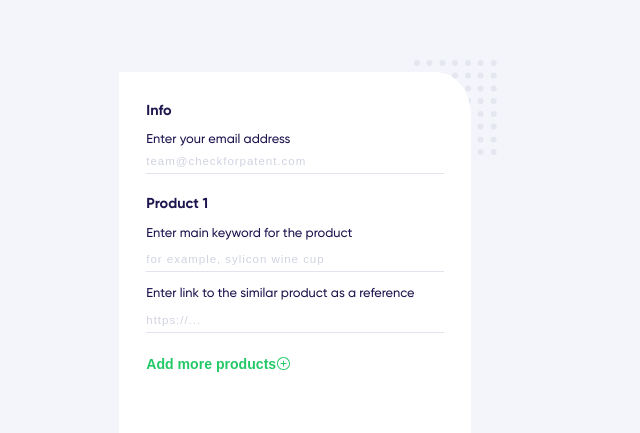
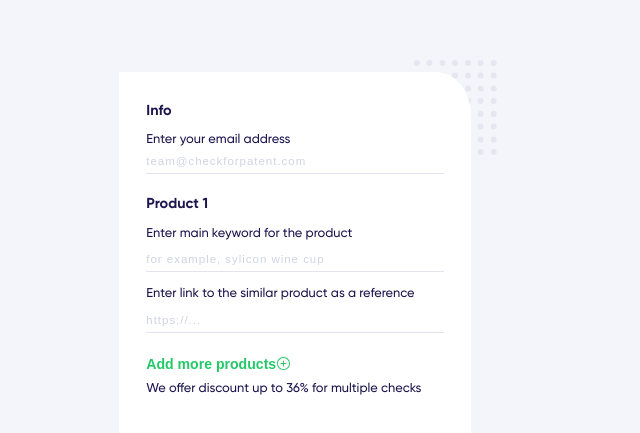
Before and after one commit to Chiga2030/testform, a React (Create React App) app: page / in a window 1280 px wide. Shown: the part 101-534 px from the top of the page, without its empty margins (332-972 px from the left). Built offline with nearby package versions, Linux system fonts and the light colour scheme.

Commit message:
added subtitle with style into AddProduct component

```diff
--- a/src/components/AddProducts/AddProducts.jsx
+++ b/src/components/AddProducts/AddProducts.jsx
@@ -1,13 +1,21 @@
+import classNames from 'classnames';
+
 import styles from './AddProducts.module.css';
 
-const AddProducts = () => (
+const AddProducts = props => (
   <>
     <button
       type="button"
-      className={styles.button}
+      className={classNames(
+        styles.button,
+        props.styles.addProductButtonMargin,
+      )}
     >
       Add more products
     </button>
+    <p className={props.styles.subtitle}>
+      We offer discount up to 36% for multiple checks
+    </p>
   </>
 );
 
--- a/src/components/Form/Form.jsx
+++ b/src/components/Form/Form.jsx
@@ -27,7 +27,9 @@ const Form = () => {
         styles={styles}
         products={products}
       />
-      <AddProducts />
+      <AddProducts
+        styles={styles}
+      />
     </form>
   )
 };
```
